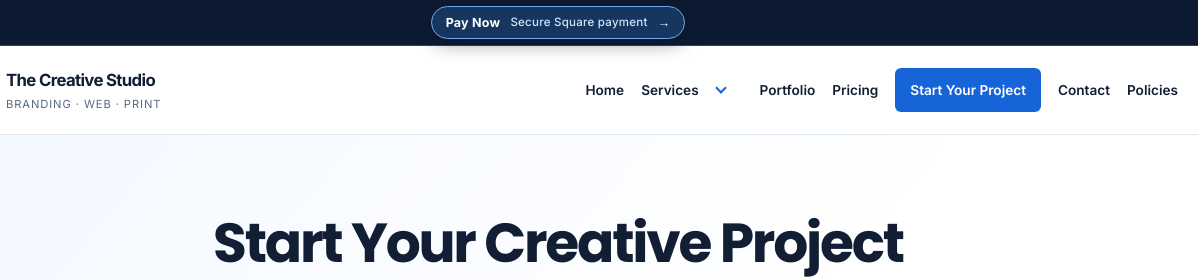
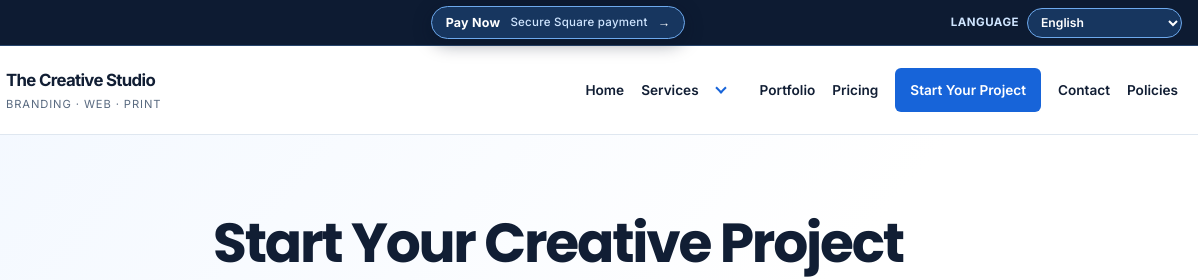
Before and after one commit to hmwtbm4v4z-blip/the-creative-studio, a plain HTML site: page order.html in a window 1280 px wide. Shown: the top 280 px of the page, 82-1280 px from the left. Drawn offline with Linux system fonts and the light colour scheme.

Commit message:
Add files via upload

```diff
--- a/CSS/site.css
+++ b/CSS/site.css
@@ -1182,7 +1182,7 @@ img{height:auto}
 @layer shell{
 .container{width:min(1180px,calc(100% - 48px));margin:auto}
 .tcs-header{position:sticky;top:0;z-index:50;background:#fff;border-bottom:1px solid var(--line)}
-.tcs-pay-ribbon{display:flex;justify-content:center;align-items:center;min-height:42px;padding:6px 16px;background:#0d1b32;color:#fff;border-bottom:1px solid #28466d}
+.tcs-pay-ribbon{position:relative;display:flex;justify-content:center;align-items:center;gap:16px;min-height:42px;padding:6px 16px;background:#0d1b32;color:#fff;border-bottom:1px solid #28466d}
 .tcs-pay-ribbon a{display:inline-flex;align-items:center;justify-content:center;gap:10px;min-height:30px;padding:5px 14px;border:1px solid #6da9ed;border-radius:999px;background:#17365f;color:#fff;font-size:.78rem;font-weight:750;letter-spacing:.02em;box-shadow:0 5px 18px #07122566;transition:background .2s ease,transform .2s ease,box-shadow .2s ease}
 .tcs-pay-ribbon a:hover,.tcs-pay-ribbon a:focus-visible{background:#1f73e8;transform:translateY(-1px);box-shadow:0 7px 22px #07122599}
 .tcs-pay-label{white-space:nowrap}
@@ -1196,6 +1196,16 @@ img{height:auto}
 .tcs-links li{position:relative}
 .tcs-links a{display:inline-flex;align-items:center;min-height:44px;font-size:.85rem;font-weight:600}
 .tcs-links a:hover,.tcs-links a[aria-current]{color:var(--blue)}
+.tcs-language-item{display:flex;align-items:center;gap:7px;margin-left:2px}
+.tcs-pay-ribbon .tcs-language-item{position:absolute;right:16px;margin-left:0;flex:0 0 auto;gap:8px}
+.tcs-language-caption{color:#cfe5ff;font-size:.72rem;font-weight:700;letter-spacing:.04em;text-transform:uppercase}
+.tcs-language-label{position:absolute;width:1px;height:1px;overflow:hidden;clip:rect(0 0 0 0);white-space:nowrap}
+.tcs-language-select{min-height:30px;max-width:155px;padding:4px 24px 4px 9px;border:1px solid #6da9ed;border-radius:999px;background:#17365f;color:#fff;font:600 .76rem Inter,"Segoe UI",Arial,sans-serif;cursor:pointer}
+.tcs-pay-ribbon .tcs-language-select:hover{background:#1f73e8}
+.tcs-language-select:focus-visible{outline:3px solid #59a8ff;outline-offset:2px}
+.tcs-google-translate{position:absolute;width:1px;height:1px;overflow:hidden;opacity:0;pointer-events:none}
+.goog-te-banner-frame.skiptranslate{display:none!important}
+body{top:0!important}
 .tcs-start{background:var(--blue);color:#fff!important;padding:10px 15px;border-radius:6px}
 .tcs-menu{display:none;border:1px solid var(--line);border-radius:6px;background:white;min-height:44px;padding:8px 12px}
 .tcs-submenu{position:absolute;top:100%;left:0;min-width:240px;list-style:none;padding:12px;margin:0;background:white;border:1px solid var(--line);border-radius:8px;box-shadow:0 16px 40px #13274418;display:none}
@@ -1248,6 +1258,7 @@ img{height:auto}
 .tcs-submenu{position:static;width:100%;box-shadow:none;clear:both}
 .tcs-links li{margin:4px 0}
 .tcs-links .tcs-start{display:flex}
+.tcs-language-item{justify-content:flex-start;margin:12px 0 0;padding-top:12px;border-top:1px solid var(--line)}
 .tcs-nav:not(:has(.tcs-menu)){flex-wrap:wrap}}
 @media(max-width:700px){.container{width:calc(100% - 32px)}
 .hero-buttons{display:grid;grid-template-columns:1fr 1fr}
@@ -1261,7 +1272,8 @@ html:not(.tcs-nav-enhanced) .tcs-links{flex-wrap:wrap}}
 @media(max-width:380px){.footer-grid{grid-template-columns:minmax(0,1fr)}
 .tcs-brand img{width:40px;height:40px}
 .tcs-brand strong{font-size:.85rem}}
-@media(max-width:520px){.tcs-pay-ribbon{min-height:40px;padding:5px 10px}.tcs-pay-ribbon a{width:100%;max-width:290px}.tcs-pay-note{display:none}}
+@media(max-width:520px){.tcs-pay-ribbon{min-height:40px;padding:5px 10px}.tcs-pay-ribbon a{width:auto;max-width:290px}.tcs-pay-note{display:none}.tcs-pay-ribbon .tcs-language-caption{display:none}.tcs-pay-ribbon .tcs-language-select{max-width:105px;font-size:.68rem}}
+.tcs-pay-ribbon .tcs-language-item{margin:0;padding-top:0;border-top:0}
 .tcs-interior{background:#fff;color:var(--ink);font-family:Inter,"Segoe UI",Arial,sans-serif;line-height:1.7}
 .tcs-interior main h1,.tcs-interior main h2,.tcs-interior main h3{font-family:Poppins,Inter,Arial,sans-serif;letter-spacing:-.04em;line-height:1.16}
 .tcs-interior main>[id$="-hero"]{padding:76px 0;background:linear-gradient(130deg,#f3f8ff,#fff 65%);color:var(--ink);text-align:center;min-height:0}
--- a/JS/contact.js
+++ b/JS/contact.js
@@ -86,7 +86,7 @@ document.addEventListener("DOMContentLoaded", function () {
             .then(({response, result}) => {
                 if (!response.ok || result.success !== true && result.success !== "true") throw new Error(result.message || "Send failed");
                 status.className = "form-status success";
-                status.textContent = "Message sent successfully. Jeremy will get back to you soon.";
+                status.textContent = "Message sent successfully. The Creative Studio will get back to you soon.";
                 submitLabel.textContent = "Message Sent";
             })
             .catch((error) => {
--- /dev/null
+++ b/JS/language-toggle.js
@@ -0,0 +1,93 @@
+/* Shared in-page language selector powered by Google Translate. */
+(function () {
+  'use strict';
+
+  const languages = [
+    ['en', 'English'], ['es', 'Español'], ['zh-CN', '简体中文'], ['zh-TW', '繁體中文'],
+    ['tl', 'Tagalog'], ['vi', 'Tiếng Việt'], ['ar', 'العربية'], ['fr', 'Français'],
+    ['ko', '한국어'], ['ru', 'Русский'], ['de', 'Deutsch'], ['ht', 'Kreyòl Ayisyen'],
+    ['pt', 'Português'], ['hi', 'हिन्दी'], ['ur', 'اردو'], ['ja', '日本語'],
+    ['it', 'Italiano'], ['fa', 'فارسی'], ['gu', 'ગુજરાતી'], ['pa', 'ਪੰਜਾਬੀ'],
+    ['bn', 'বাংলা'], ['pl', 'Polski'], ['el', 'Ελληνικά'], ['te', 'తెలుగు'],
+    ['ta', 'தமிழ்'], ['hy', 'Հայերեն'], ['he', 'עברית'], ['so', 'Soomaali'],
+    ['sw', 'Kiswahili'], ['tr', 'Türkçe'], ['th', 'ไทย'], ['nl', 'Nederlands'],
+    ['uk', 'Українська'], ['ro', 'Română'], ['am', 'አማርኛ'], ['cs', 'Čeština'],
+    ['hu', 'Magyar'], ['hr', 'Hrvatski'], ['km', 'ខ្មែរ'], ['lo', 'ລາວ'],
+    ['id', 'Bahasa Indonesia'], ['yi', 'יידיש'], ['ml', 'മലയാളം'], ['mr', 'मराठी'],
+    ['kn', 'ಕನ್ನಡ'], ['ne', 'नेपाली'], ['my', 'မြန်မာ'], ['ps', 'پښتو'],
+    ['sr', 'Српски'], ['sv', 'Svenska']
+  ];
+
+  const codes = languages.map(([code]) => code).join(',');
+  let translateReady;
+
+  function loadGoogleTranslate() {
+    if (window.google?.translate?.TranslateElement) return Promise.resolve();
+    if (translateReady) return translateReady;
+    translateReady = new Promise((resolve) => {
+      window.googleTranslateElementInit = function () {
+        if (window.google?.translate?.TranslateElement && document.getElementById('google_translate_element')) {
+          new window.google.translate.TranslateElement({
+            pageLanguage: 'en',
+            includedLanguages: codes,
+            autoDisplay: false
+          }, 'google_translate_element');
+        }
+        resolve();
+      };
+      const script = document.createElement('script');
+      script.src = `https://translate.google.com/translate_a/element.js?cb=googleTranslateElementInit&languages=${encodeURIComponent(codes)}`;
+      script.async = true;
+      script.onerror = () => resolve();
+      document.head.appendChild(script);
+    });
+    return translateReady;
+  }
+
+  function getGoogleSelect() {
+    return document.querySelector('.goog-te-combo');
+  }
+
+  function setLanguage(code) {
+    if (code === 'en') {
+      document.cookie = 'googtrans=/en/en;path=/;max-age=0';
+      window.location.reload();
+      return;
+    }
+    loadGoogleTranslate().then(() => {
+      applyGoogleLanguage(code);
+    });
+  }
+
+  function applyGoogleLanguage(code, attempt = 0) {
+      const select = getGoogleSelect();
+      if (!select) {
+        if (attempt < 20) window.setTimeout(() => applyGoogleLanguage(code, attempt + 1), 150);
+        return;
+      }
+      select.value = code;
+      select.dispatchEvent(new Event('change', { bubbles: true }));
+  }
+
+  function init() {
+    const bar = document.querySelector('.tcs-pay-ribbon');
+    if (!bar || bar.querySelector('.tcs-language-item')) return;
+
+    const item = document.createElement('li');
+    item.className = 'tcs-language-item';
+    item.innerHTML = '<span class="tcs-language-caption" aria-hidden="true">Language</span><label class="tcs-language-label" for="tcsLanguage">Choose page language</label><select id="tcsLanguage" class="tcs-language-select" aria-label="Choose page language"></select><span id="google_translate_element" class="tcs-google-translate" aria-hidden="true"></span>';
+    const select = item.querySelector('select');
+    languages.forEach(([code, label]) => {
+      const option = document.createElement('option');
+      option.value = code;
+      option.textContent = label;
+      select.appendChild(option);
+    });
+    select.addEventListener('change', () => setLanguage(select.value));
+    bar.appendChild(item);
+    loadGoogleTranslate();
+  }
+
+  if (document.readyState === 'loading') document.addEventListener('DOMContentLoaded', init, { once: true });
+  else init();
+})();
--- a/JS/order.js
+++ b/JS/order.js
@@ -406,7 +406,7 @@
           if (!response.ok || result.success !== true && result.success !== 'true') throw new Error(result.message || 'Send failed');
           localStorage.removeItem(STORAGE_KEY);
           if (autosaveStatus) autosaveStatus.textContent = 'Request sent';
-          setStatus('success', 'Request sent successfully. Jeremy will follow up at the email or phone number you provided.');
+          setStatus('success', 'Request sent successfully. The Creative Studio will get back to you soon.');
         })
         .catch((error) => {
           const message = window.location.protocol === 'file:'
```
Also changed, not shown: 404.html (+1 -0 lines), contact.html (+1 -0 lines), index.html (+1 -0 lines), order.html (+1 -0 lines), policies.html (+1 -0 lines), portfolio.html (+1 -0 lines), pricing-table.html (+1 -0 lines), pricing-tables.html (+1 -0 lines), pricing.html (+1 -0 lines), services.html (+1 -0 lines).
